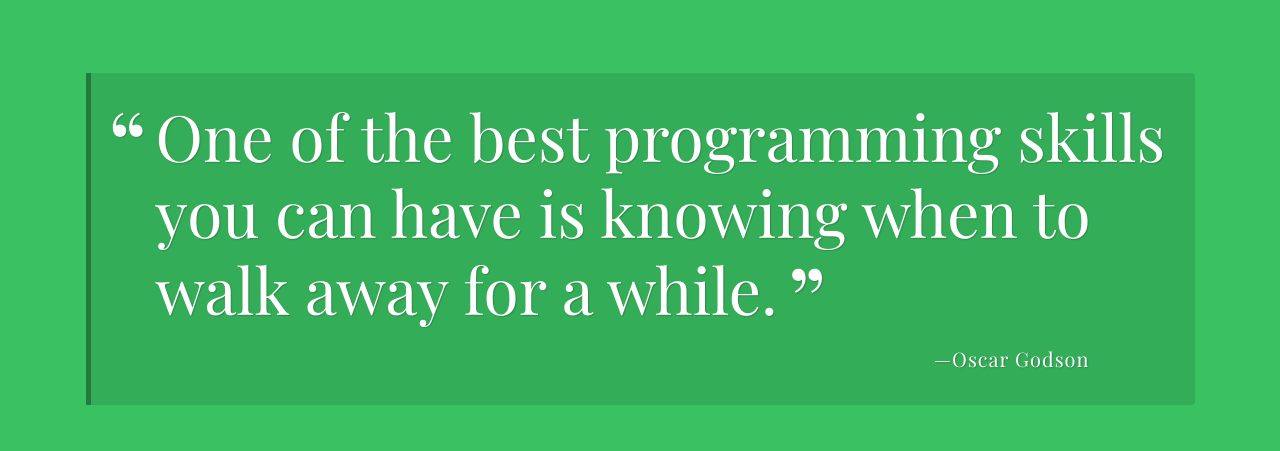
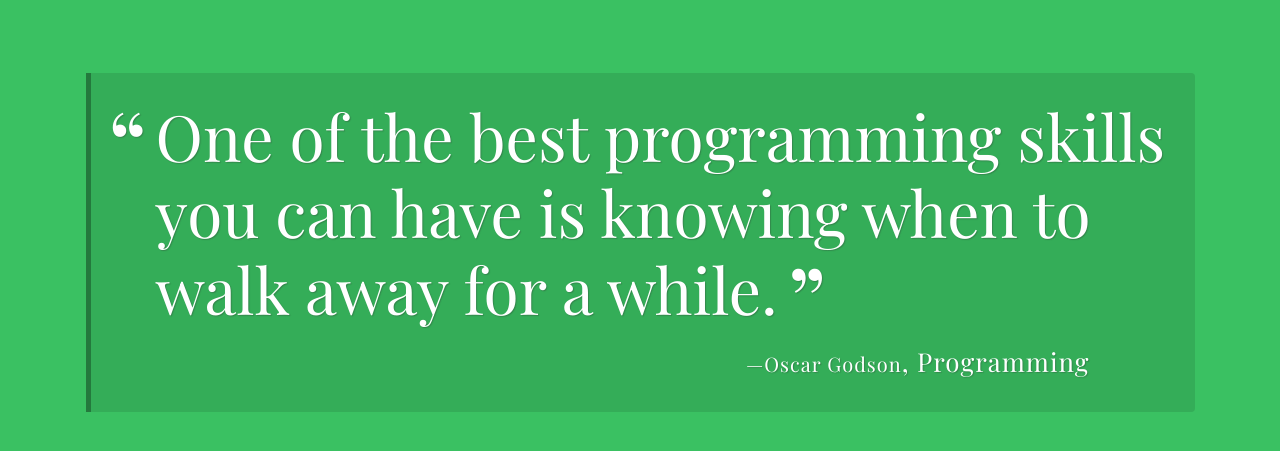
Before and after one commit to jordanroberson-codes/treehouse-unit-04, a plain HTML site: page index.html in a window 1280 px wide. Shown: the part 147-598 px from the top of the page. Drawn offline with nearby package versions, Linux system fonts and the light colour scheme; a web font is replaced by a local one.

Commit message:
added tags to quotes, adjusted css

```diff
--- a/css/styles.css
+++ b/css/styles.css
@@ -3,12 +3,12 @@
  * Random Quote Generator - CSS
  */
 
- @import url('https://fonts.googleapis.com/css?family=Playfair+Display:400,400i,700,700i&display=swap');
+@import url("https://fonts.googleapis.com/css?family=Playfair+Display:400,400i,700,700i&display=swap");
 
 body {
   background-color: rgb(58, 193, 98);
   color: white;
-  font-family: 'Playfair Display', serif;
+  font-family: "Playfair Display", serif;
   padding: 5px;
 }
 
@@ -115,6 +115,15 @@ h1 {
   font-style: normal;
 }
 
+.tags:before {
+  content: ", ";
+  font-style: normal;
+}
+
+.tags {
+  font-size: 1.3em;
+}
+
 @media (min-width: 768px) {
   body {
     padding: 25px;
--- a/index.html
+++ b/index.html
@@ -22,7 +22,7 @@
         </p>
         <p class="source">
           Patrick McKenzie<span class="citation">Twitter</span
-          ><span class="year">2016</span>
+          ><span class="year">2016</span><span class="tags">Business</span>
         </p>
       </div>
     </div>
--- a/js/script.js
+++ b/js/script.js
@@ -15,48 +15,58 @@ let quotes = [
     quote: "Stay hungry. Stay Foolish",
     source: "Steve Jobs",
     year: 2008,
+    tags: "Business",
   },
   {
     quote:
       "Some are born great, some achieve greatness, and some have greatness thrust upon them.",
     source: "William Shakespeare",
     citation: "Twelfth Night",
+    tags: "Theater",
   },
   {
     quote:
       "We build our computer systems the way we build our cities: over time, without a plan, on top of ruins.",
     source: "Ellen Ullman",
+    tags: "Programming",
   },
   {
     quote:
       "One of the best programming skills you can have is knowing when to walk away for a while.",
     source: "Oscar Godson",
+    tags: "Programming",
   },
   {
     quote: "The computer was born to solve problems that did not exist before",
     source: "Bill Gates",
+    tags: "Programming",
   },
   {
     quote:
       "Any fool can write code that a computer can understand. Good programmers write code that humans can understand",
     source: "Martin Fowler",
+    tags: "Programming",
   },
   {
     quote: "First, solve the problem. Then, write the code.",
     source: "John Johnson",
+    tags: "Programming",
   },
   {
     quote: "Knowledge is power.",
     source: "Francis Bacon",
+    tags: "Business",
   },
   {
     quote: "Code is like humor. When you have to explain it, it’s bad.",
     source: "Cory House",
+    tags: "Programming",
   },
   {
     quote:
       "In some ways, programming is like painting. You start with a blank canvas and certain basic raw materials. You use a combination of science, art, and craft to determine what to do with them.",
     source: "Andrew Hunt",
+    tags: "Programming",
   },
 ];
 
@@ -83,6 +93,10 @@ function printQuote() {
     printedQuote += `<span class="year">${randomQuote.year}</span>`;
   }
 
+  if (randomQuote.tags) {
+    printedQuote += `<span class="tags">${randomQuote.tags}</span>`;
+  }
+
   printedQuote += "</p>";
 
   document.getElementById("quote-box").innerHTML = printedQuote;
```
